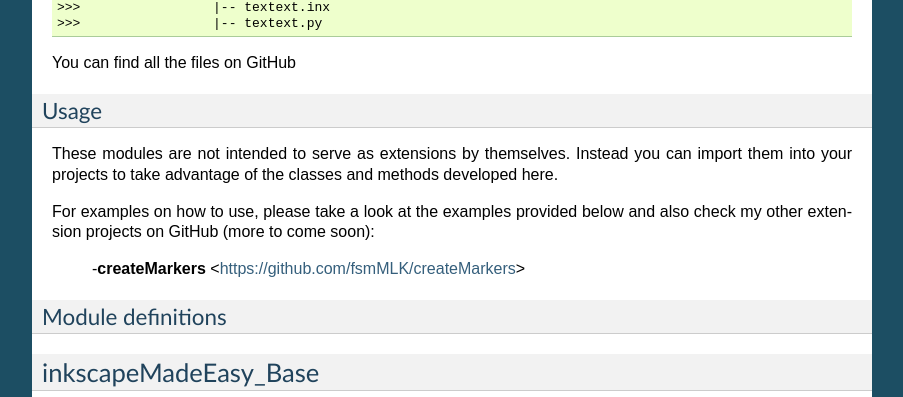
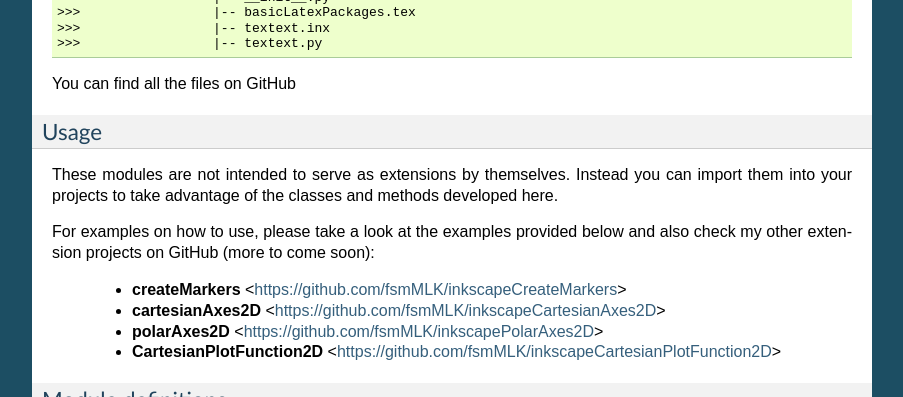
Before and after one commit to fsmMLK/inkscapeMadeEasy, a Sphinx documentation site: the page built from docs/source/index.rst, in a window 1280 px wide and 900 px high, scrolled down 3619 px, cut to the strip 0-397 px from the top of the window. Shown: the whole strip, without its empty margins (198-1101 px from the left). Built offline with Sphinx 7.4.7, drawn with Linux system fonts in a browser that asks for light colours; formulas are drawn with MathJax 3; some of the changed text lies outside the part shown.

Commit message:
-documentation fixes; -method inkscapeMadeEasy.displayMsg() was fixed

```diff
--- a/docs/source/index.rst
+++ b/docs/source/index.rst
@@ -22,6 +22,11 @@ For end-user extensions see my other projects on GitHub (more to come soon):
   - **cartesianAxes2D**         <https://github.com/fsmMLK/inkscapeCartesianAxes2D>
 
   - **polarAxes2D**             <https://github.com/fsmMLK/inkscapePolarAxes2D>
+
+  - **CartesianPlotFunction2D** <https://github.com/fsmMLK/inkscapeCartesianPlotFunction2D>
+
+
+
 History and Objectives
 ----------------------
 
@@ -145,9 +150,13 @@ These modules are not intended to serve as extensions by themselves. Instead you
 
 For examples on how to use, please take a look at the examples provided below and also check my other extension projects on GitHub (more to come soon):
 
-  -**createMarkers**  <https://github.com/fsmMLK/createMarkers>
+  - **createMarkers**           <https://github.com/fsmMLK/inkscapeCreateMarkers>
 
+  - **cartesianAxes2D**         <https://github.com/fsmMLK/inkscapeCartesianAxes2D>
 
+  - **polarAxes2D**             <https://github.com/fsmMLK/inkscapePolarAxes2D>
+
+  - **CartesianPlotFunction2D** <https://github.com/fsmMLK/inkscapeCartesianPlotFunction2D>
 
 Module definitions
 ==================
--- a/inkscapeMadeEasy_Base.py
+++ b/inkscapeMadeEasy_Base.py
@@ -52,7 +52,7 @@ class inkscapeMadeEasy(inkex.Effect):
     # x0=0
     # y0=-7.637817382813
 
-    def displayMsg(msg):
+    def displayMsg(self,msg):
         """Displays a message to the user.
 
         :param msg: message
```
Also changed, not shown: CHANGELOG.txt (+7 -0 lines), README.md (+1 -1 lines).
